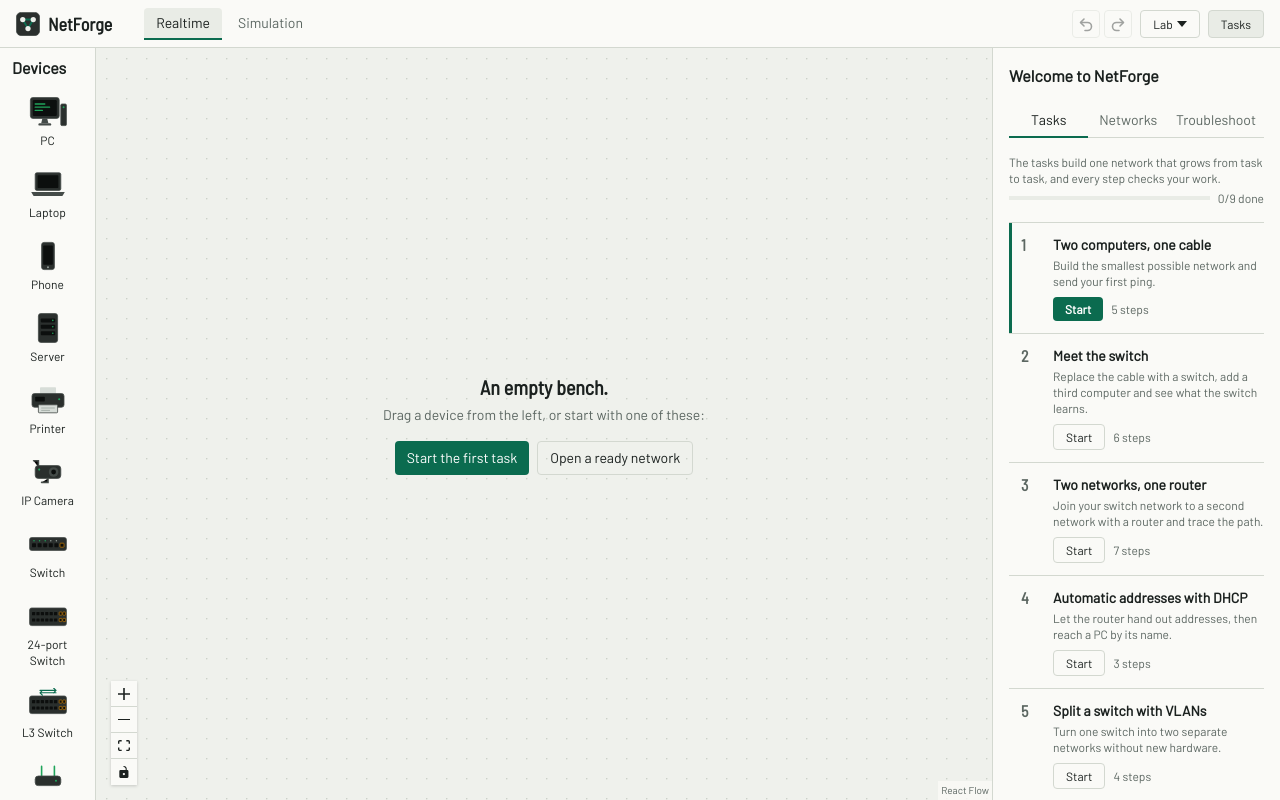
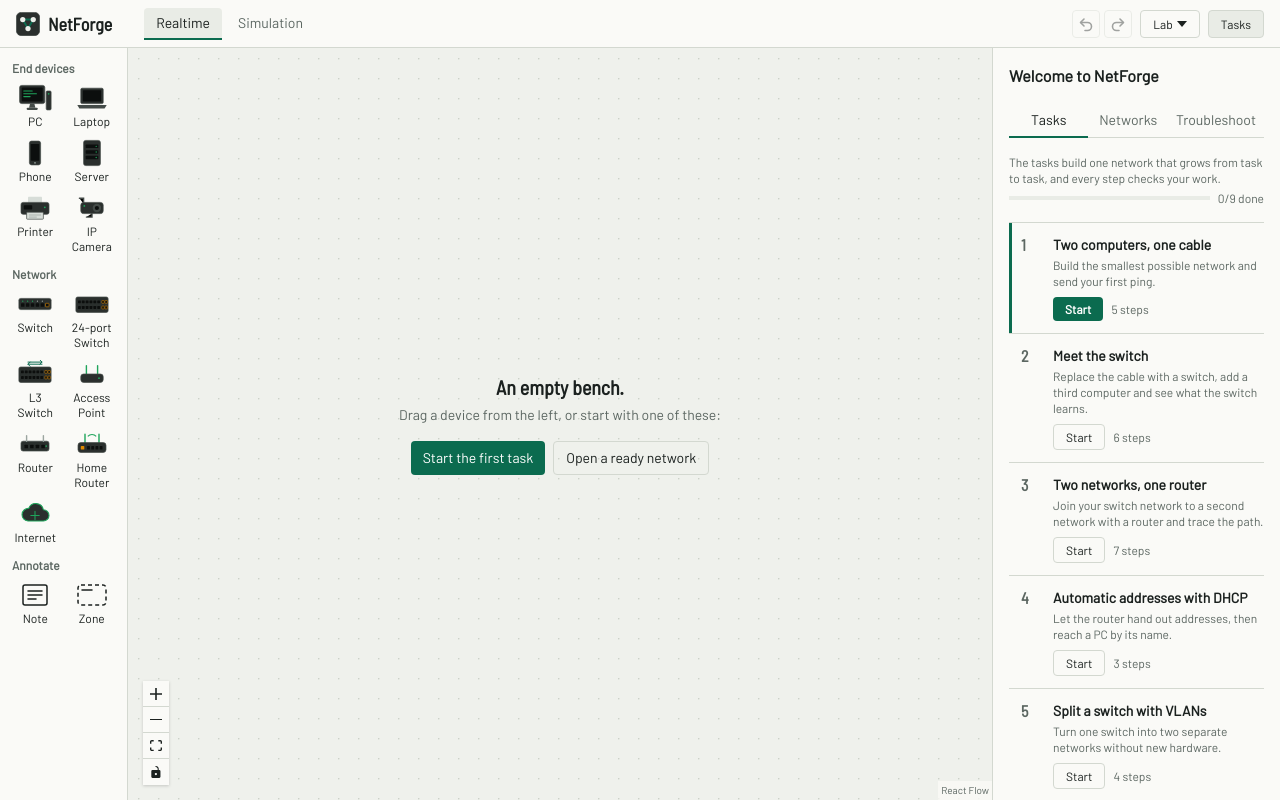
Before and after one commit to asimkaya/netforge, a React (Vite) app: page / in a window 1280 px wide. Built offline with nearby package versions, Linux system fonts and the light colour scheme.

Commit message:
feat(ui): group the palette in two columns and add the Annotate group
Co-Authored-By: Claude Opus 5.5 <noreply@anthropic.com>

```diff
--- a/src/ui/Palette.tsx
+++ b/src/ui/Palette.tsx
@@ -2,9 +2,21 @@ import { getViewportForBounds, useReactFlow } from '@xyflow/react';
 import { SPECS, type SpecId } from '../engine/specs.ts';
 import { DRAG_MIME } from './Canvas.tsx';
 import { SpecArt } from './icons.tsx';
-import { addDevice, getLab } from './lab.ts';
+import { LIMITS } from './annotations.ts';
+import { addDevice, addNote, addZone, getLab } from './lab.ts';
 import { FOOTPRINT, boundsOf, freeSpot } from './placement.ts';
 import { useTaskFocus } from './taskProgress.ts';
+
+const TILE =
+  'flex flex-col items-center gap-0.5 rounded p-1 text-center text-xs leading-tight hover:bg-(--nf-raised)';
+
+const GROUPS: { title: string; specs: SpecId[] }[] = [
+  { title: 'End devices', specs: ['pc', 'laptop', 'phone', 'server', 'printer', 'camera'] },
+  {
+    title: 'Network',
+    specs: ['switch', 'switch24', 'l3switch', 'ap', 'router', 'homerouter', 'internet'],
+  },
+];
 
 /** Device palette: drag onto the canvas, or click to add near the center. */
 export function Palette() {
@@ -34,10 +46,27 @@ export function Palette() {
     void flow.setViewport(getViewportForBounds(bounds, pane.width, pane.height, 0.2, 1, 0.1));
   };
 
+  /** Notes and zones go to the middle of the view, a little lower for each one already there. */
+  const addAnnotation = (kind: 'note' | 'zone') => {
+    const pane = document.querySelector('.react-flow')?.getBoundingClientRect();
+    const center = pane
+      ? flow.screenToFlowPosition({ x: pane.x + pane.width / 2, y: pane.y + pane.height / 2 })
+      : { x: 0, y: 0 };
+    const { notes, zones } = getLab();
+    const shift = ((kind === 'note' ? notes.length : zones.length) % 5) * 24;
+    if (kind === 'note') {
+      addNote({ x: center.x - LIMITS.noteWidth.start / 2 + shift, y: center.y - 30 + shift });
+    } else {
+      addZone({
+        x: center.x - LIMITS.zoneWidth.start / 2 + shift,
+        y: center.y - LIMITS.zoneHeight.start / 2 + shift,
+      });
+    }
+  };
+
+  const deviceButton = (id: SpecId) => {
+    const spec = SPECS[id];
     return (
-    <aside className="flex w-24 shrink-0 flex-col gap-1 overflow-y-auto border-r border-(--nf-border) bg-(--nf-surface) p-2">
-      <h2 className="px-1 pb-1 text-base font-semibold">Devices</h2>
-      {Object.values(SPECS).map((spec) => (
       <button
         key={spec.id}
         type="button"
@@ -49,12 +78,61 @@ export function Palette() {
         onClick={() => addAtCenter(spec.id)}
         title={`${spec.description}. Drag onto the canvas or click to add.`}
         aria-label={`Add ${spec.label}`}
-          className={`flex cursor-grab flex-col items-center gap-1 rounded p-2 text-xs hover:bg-(--nf-raised) ${focus?.palette.includes(spec.id) ? 'nf-focus' : ''}`}
+        className={`${TILE} cursor-grab ${focus?.palette.includes(spec.id) ? 'nf-focus' : ''}`}
       >
-          <SpecArt spec={spec.id} className="h-8 w-10" />
+        <SpecArt spec={spec.id} className="h-7 w-9" />
         {spec.label}
       </button>
+    );
+  };
+
+  return (
+    <aside className="flex w-32 shrink-0 flex-col gap-1 overflow-y-auto border-r border-(--nf-border) bg-(--nf-surface) p-2">
+      {GROUPS.map(({ title, specs }) => (
+        <section key={title} aria-label={title} className="flex flex-col gap-0.5">
+          <h2 className="px-1 pt-1 pb-0.5 text-xs font-semibold text-(--nf-muted)">{title}</h2>
+          <div className="grid grid-cols-2 gap-0.5">{specs.map(deviceButton)}</div>
+        </section>
       ))}
+      <section aria-label="Annotate" className="flex flex-col gap-0.5">
+        <h2 className="px-1 pt-1 pb-0.5 text-xs font-semibold text-(--nf-muted)">Annotate</h2>
+        <div className="grid grid-cols-2 gap-0.5">
+          <button
+            type="button"
+            onClick={() => addAnnotation('note')}
+            title="A text label on the canvas. Double-click it to edit."
+            aria-label="Add Note"
+            className={TILE}
+          >
+            <svg viewBox="0 0 36 28" className="h-7 w-9" fill="none" stroke="currentColor">
+              <rect x="6" y="4" width="24" height="20" rx="2" strokeWidth="1.5" />
+              <path d="M11 10h14M11 14h14M11 18h8" strokeWidth="1.5" strokeLinecap="round" />
+            </svg>
+            Note
+          </button>
+          <button
+            type="button"
+            onClick={() => addAnnotation('zone')}
+            title="A labelled rectangle behind devices, to group them."
+            aria-label="Add Zone"
+            className={TILE}
+          >
+            <svg viewBox="0 0 36 28" className="h-7 w-9" fill="none" stroke="currentColor">
+              <rect
+                x="4"
+                y="4"
+                width="28"
+                height="20"
+                rx="3"
+                strokeWidth="1.5"
+                strokeDasharray="4 3"
+              />
+              <path d="M8 9h10" strokeWidth="1.5" strokeLinecap="round" />
+            </svg>
+            Zone
+          </button>
+        </div>
+      </section>
     </aside>
   );
 }
```
Also changed, not shown: 2 other files (tests, documents, lock files or other folders). Lines whose indentation alone changed are shown as unchanged.
